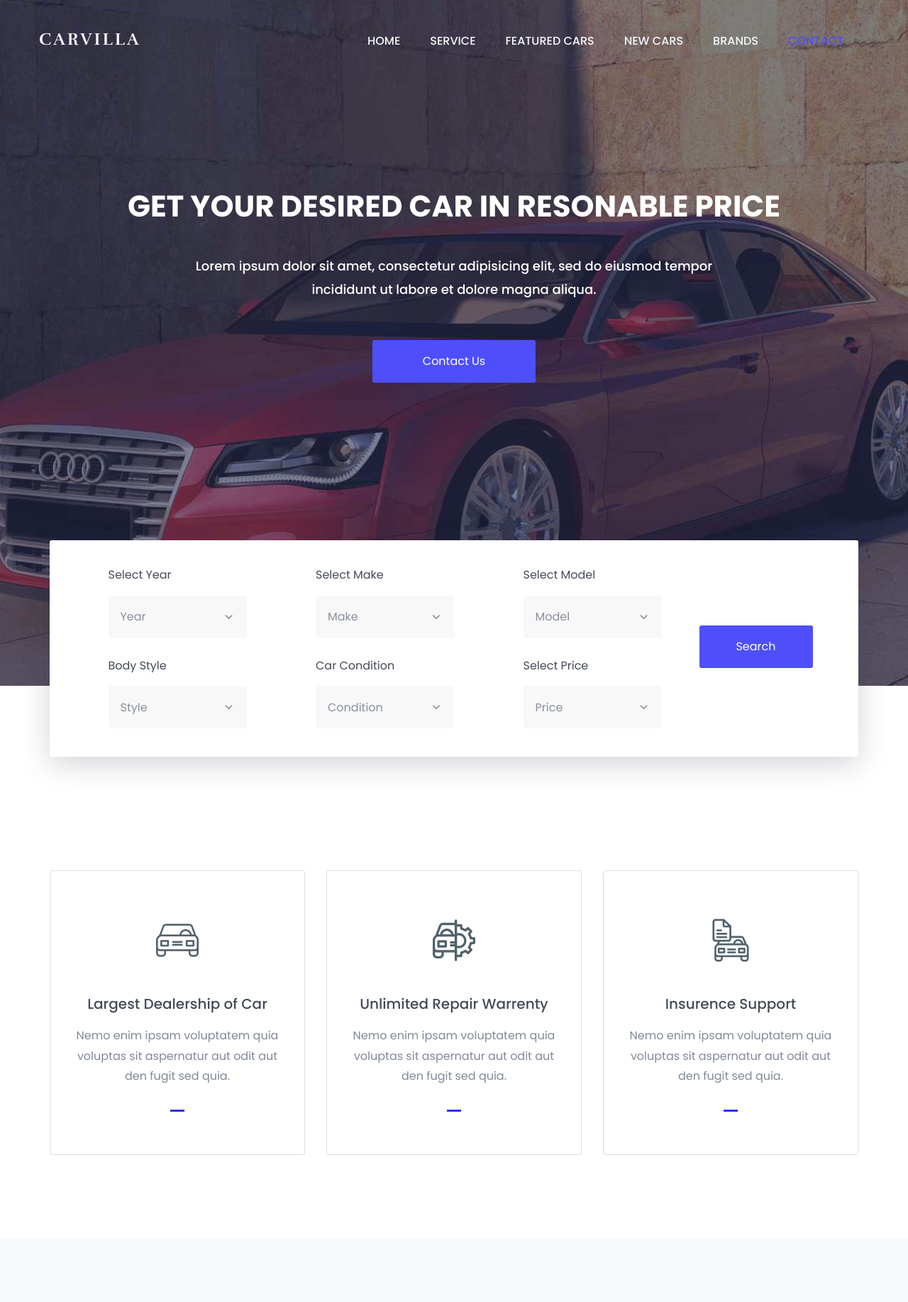
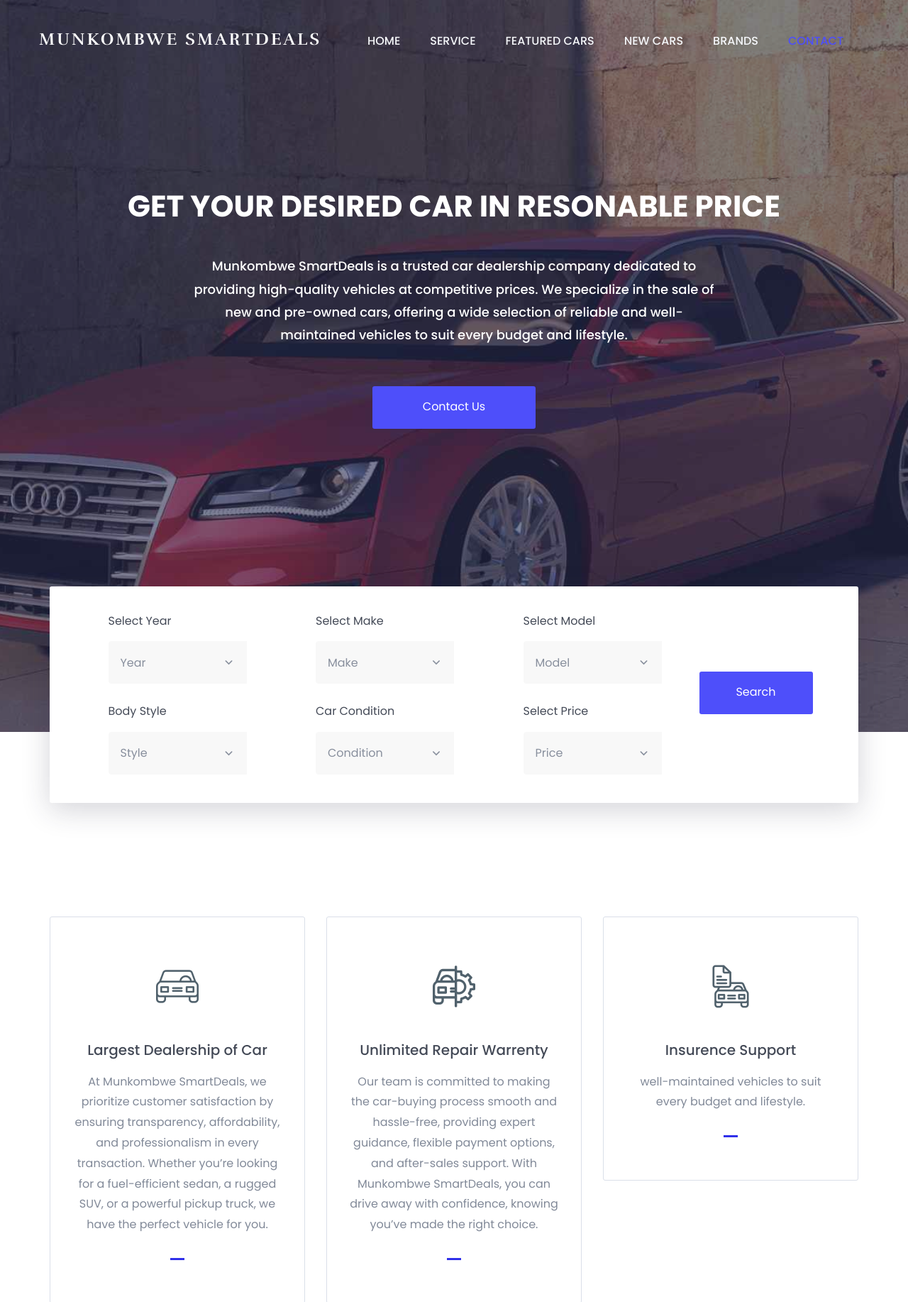
Before and after one commit to munkumbwesmartdeals/Zm, a plain HTML site: page index.html in a window 1280 px wide. Shown: the top 1834 px of the page at 71% size. Drawn offline with nearby package versions, Linux system fonts and the light colour scheme.

Commit message:
Update index.html

```diff
--- a/index.html
+++ b/index.html
@@ -14,7 +14,7 @@
 		<link href="https://fonts.googleapis.com/css?family=Rufina:400,700" rel="stylesheet">
 
         <!-- title of site -->
-        <title>munkombwe's smart deal</title>
+        <title>munkombwe's smart deals</title>
 
         <!-- For favicon png -->
 		<link rel="shortcut icon" type="image/icon" href="assets/logo/favicon.png"/>
@@ -78,7 +78,7 @@
 				                <button type="button" class="navbar-toggle" data-toggle="collapse" data-target="#navbar-menu">
 				                    <i class="fa fa-bars"></i>
 				                </button>
-				                <a class="navbar-brand" href="index.html">carvilla<span></span></a>
+				                <a class="navbar-brand" href="index.html">Munkombwe smartdeals<span></span></a>
 
 				            </div><!--/.navbar-header-->
 				            <!-- End Header Navigation -->
@@ -106,8 +106,7 @@
 			<div class="container">
 				<div class="welcome-hero-txt">
 					<h2>get your desired car in resonable price</h2>
-					<p>
-						Lorem ipsum dolor sit amet, consectetur adipisicing elit, sed do eiusmod tempor incididunt ut labore et dolore   magna aliqua.
+					<p>Munkombwe SmartDeals is a trusted car dealership company dedicated to providing high-quality vehicles at competitive prices. We specialize in the sale of new and pre-owned cars, offering a wide selection of reliable and well-maintained vehicles to suit every budget and lifestyle.
 					</p>
 					<button class="welcome-btn" onclick="window.location.href='#'">contact us</button>
 				</div>
@@ -205,7 +204,7 @@
 
 											  	<option value="default">price</option><!-- /.option-->
 
-											  	<option value="$0.00">$0.00</option><!-- /.option-->
+											  	<option value="k200,000.00">k200,000.00</option><!-- /.option-->
 
 											  	<option value="$0.00">$0.00</option><!-- /.option-->
 											  	<option value="$0.00">$0.00</option><!-- /.option-->
@@ -242,7 +241,7 @@
 								</div>
 								<h2><a href="#">largest dealership <span> of</span> car</a></h2>
 								<p>
-									Nemo enim ipsam voluptatem quia voluptas sit aspernatur aut odit aut den fugit sed quia.
+									At Munkombwe SmartDeals, we prioritize customer satisfaction by ensuring transparency, affordability, and professionalism in every transaction. Whether you’re looking for a fuel-efficient sedan, a rugged SUV, or a powerful pickup truck, we have the perfect vehicle for you.
 								</p>
 							</div>
 						</div>
@@ -252,8 +251,7 @@
 									<i class="flaticon-car-repair"></i>
 								</div>
 								<h2><a href="#">unlimited repair warrenty</a></h2>
-								<p>
-									Nemo enim ipsam voluptatem quia voluptas sit aspernatur aut odit aut den fugit sed quia.
+								<p>Our team is committed to making the car-buying process smooth and hassle-free, providing expert guidance, flexible payment options, and after-sales support. With Munkombwe SmartDeals, you can drive away with confidence, knowing you’ve made the right choice.
 								</p>
 							</div>
 						</div>
@@ -264,7 +262,7 @@
 								</div>
 								<h2><a href="#">insurence support</a></h2>
 								<p>
-									Nemo enim ipsam voluptatem quia voluptas sit aspernatur aut odit aut den fugit sed quia.
+									well-maintained vehicles to suit every budget and lifestyle.
 								</p>
 							</div>
 						</div>
```
